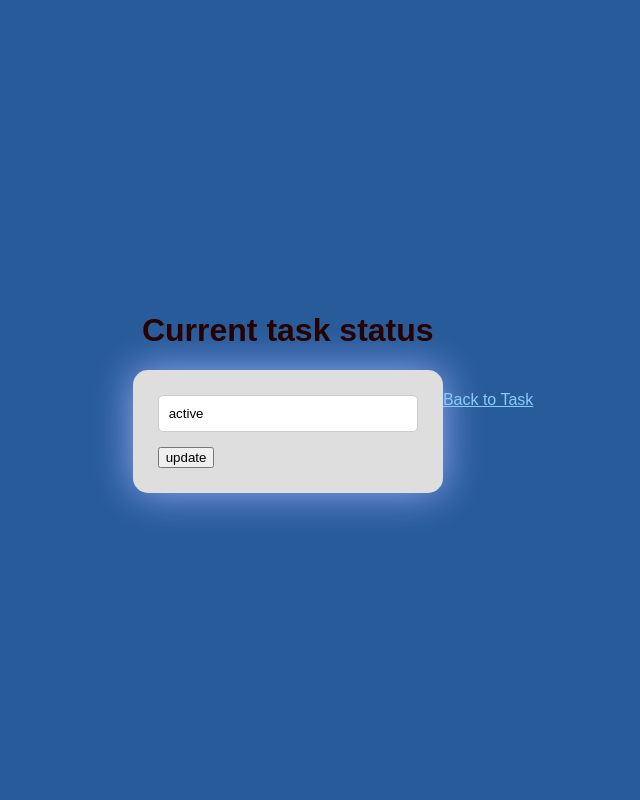
After one commit to EricsenSemedo/project_manager_pro, a PHP site: page /project_manager_pro/project_tasks_status.php?id=1 in a window 1280 px wide. The commit adds this page. Shown: the whole page, without its empty margins (307-947 px from the left). Run offline with PHP 8.4, Linux system fonts and the light colour scheme; the visitor is signed in with stand-in values (Sample User, id 1); tables that the repository leaves empty or names only in its code hold one stand-in row (values such as "Sample post").

Commit message:
added a way to update task status

```diff
--- /dev/null
+++ b/project_tasks_status.php
@@ -0,0 +1,74 @@
+<!-- A form to update task status in database -->
+<!-- Project settings button
+    Add user
+    Remove user
+-->
+<?php
+
+
+    require 'includes/database-connection.php'; // Require the database connection file
+
+    session_start();
+
+    //function to get task details
+    function getTaskDetails (PDO $pdo, int $task_id){
+        $sql = "SELECT title, description, status
+            FROM Task
+            WHERE task_id = :task_id;";
+        $project = pdo($pdo, $sql, ["task_id" => $task_id])->fetch();
+
+        return $project;
+    }
+
+    // Get the user_id from the session
+    $user_id = $_SESSION["user_id"];
+
+    //get the project id
+    $task_id = $_GET["id"];
+
+    $task_details = getTaskDetails($pdo, $task_id);
+
+
+    if(!empty($_POST) && $_SERVER["REQUEST_METHOD"] == "POST"){
+        $task_status = $_POST["task_status"];
+
+        //check if description is empty
+        if(empty($task_status)){
+            $errorMessage = "Please fill out all fields";
+            exit;
+        }
+
+        //sql statement updates task status using the task ID
+        $sql = "UPDATE Task
+                SET status = :status
+                WHERE task_id = :task_id;";
+
+        try{
+            pdo($pdo, $sql, ["status" => $task_status, "task_id" => $task_id]);
+            header("Location: project_tasks.php?id=$task_id");
+            exit;
+        }catch(PDOException $e){
+            echo $e->getMessage();
+        }
+    }
+
+
+?>
+
+<!DOCTYPE>
+<HTML>
+    <HEAD>
+        <TITLE>Update task status</TITLE>
+        <link rel="stylesheet" href="css/style.css">
+    </HEAD>
+    <BODY>
+        <div class="project">
+            <h1>Current task status</h1>
+            <form action="project_tasks_status.php?id=<?= $task_id ?>" method="post">
+                <input type="text" name="task_status" value="<?php echo $task_details["status"]; ?>">
+                <input type="submit" name="submit" value="update">
+            </form>
+        </div>
+    </BODY>
+    <a href="project_tasks.php?id=<?= $task_id ?>"><p>Back to Task</p></a>
+</HTML>
--- a/project_view.php
+++ b/project_view.php
@@ -79,6 +79,10 @@
             <br><br><br>
             <p><?= $projectDetails["description"]; ?></p>
 
+            <!-- id should be the project ID. for each task, event, sprint, there should be another id listed
+            that is the task_id, event_id, sprint_id. This will allow the user to click on the task, event, or sprint
+            and be taken to the page that displays the details of that task, event, or sprint. -->
+
             <section class="khanban-board">
                 <ul class="khanban-column">
                     <h2>Tasks</h2>
```
Also changed, not shown: project_tasks.php (+32 -2 lines), project_tasks_notes.php (added, +57 -0 lines).
